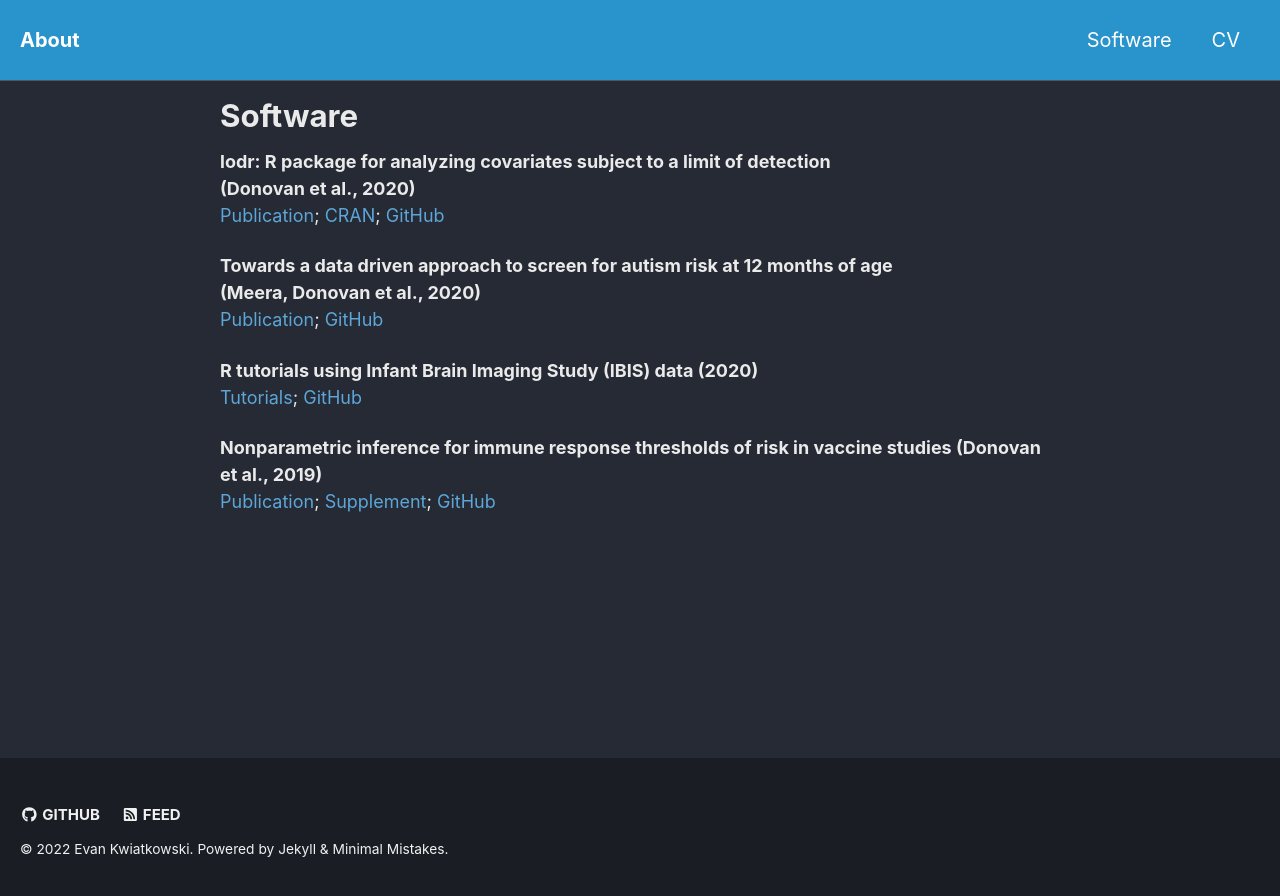
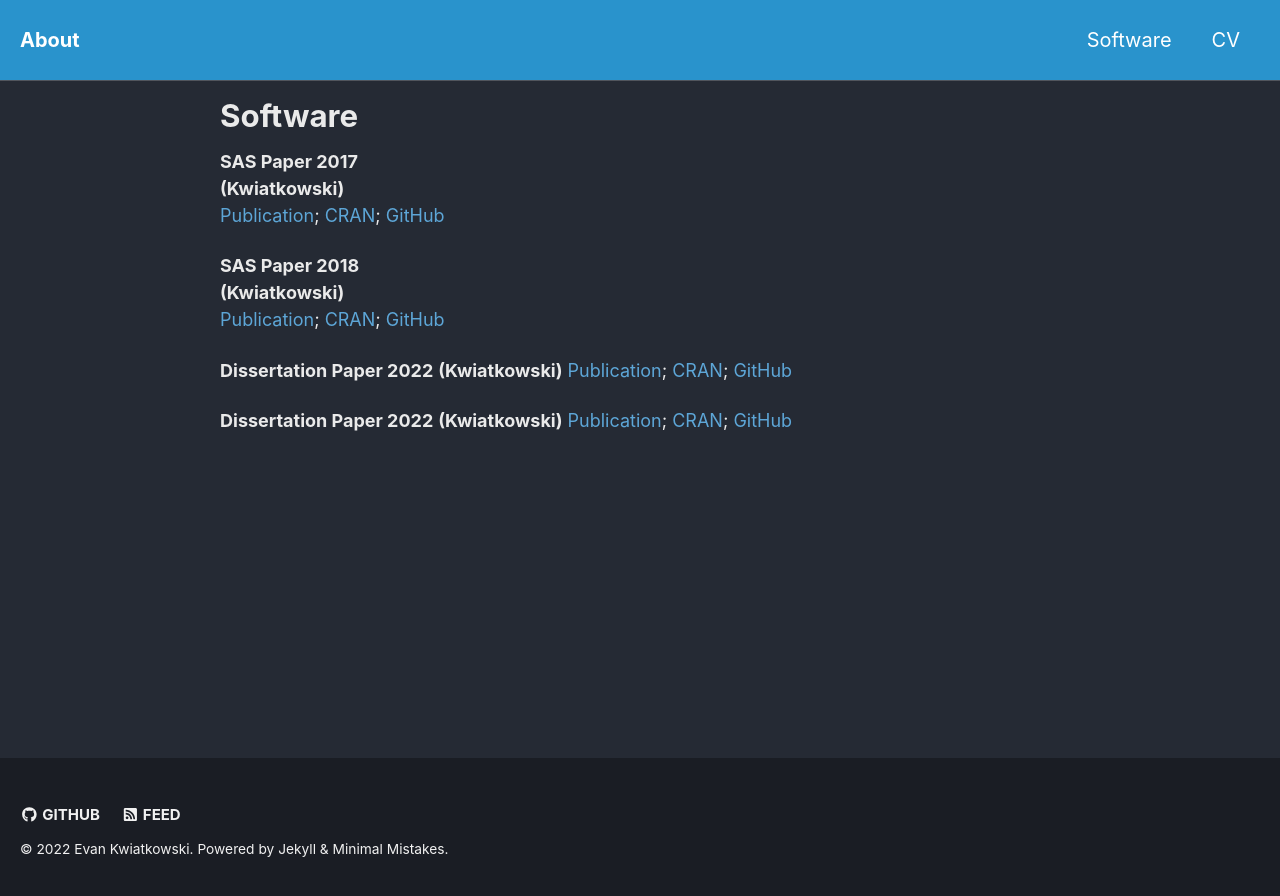
Before and after one commit to kwiatkowski-evan/kwiatkowski-evan.github.io, a Jekyll site: the page built from _pages/software.md, in a window 1280 px wide. Shown: the top 896 px of the page. Built offline with Jekyll 4.4.1, drawn with Linux system fonts in a browser that asks for light colours; cached includes are drawn as plain includes; nearby versions of some CDN libraries.

Commit message:
Edited software.md

```diff
--- a/_pages/software.md
+++ b/_pages/software.md
@@ -3,6 +3,8 @@ title: "Software"
 layout: single
 permalink: /software/
 ---
+
+<!---
 **lodr: R package for analyzing covariates subject to a limit of detection**
 **(Donovan et al., 2020)**
 [Publication](...); [CRAN](https://cran.r-project.org/web/packages/lodr/index.html); [GitHub](https://github.com/mloop/lodr)
@@ -16,3 +18,19 @@ permalink: /software/
 
 **Nonparametric inference for immune response thresholds of risk in vaccine studies (Donovan et al., 2019)**
 [Publication](https://www.ncbi.nlm.nih.gov/pubmed/31285781); [Supplement](https://kmdono02.github.io/Risk_Threshold/); [GitHub](https://github.com/kmdono02/Risk_Threshold)
+--->
+**SAS Paper 2017**
+**(Kwiatkowski)**
+[Publication](...); [CRAN](); [GitHub]()
+
+**SAS Paper 2018**
+**(Kwiatkowski)**
+[Publication](...); [CRAN](); [GitHub]()
+
+**Dissertation Paper 2022**
+**(Kwiatkowski)**
+[Publication](...); [CRAN](); [GitHub]()
+
+**Dissertation Paper 2022**
+**(Kwiatkowski)**
+[Publication](...); [CRAN](); [GitHub]()
```
